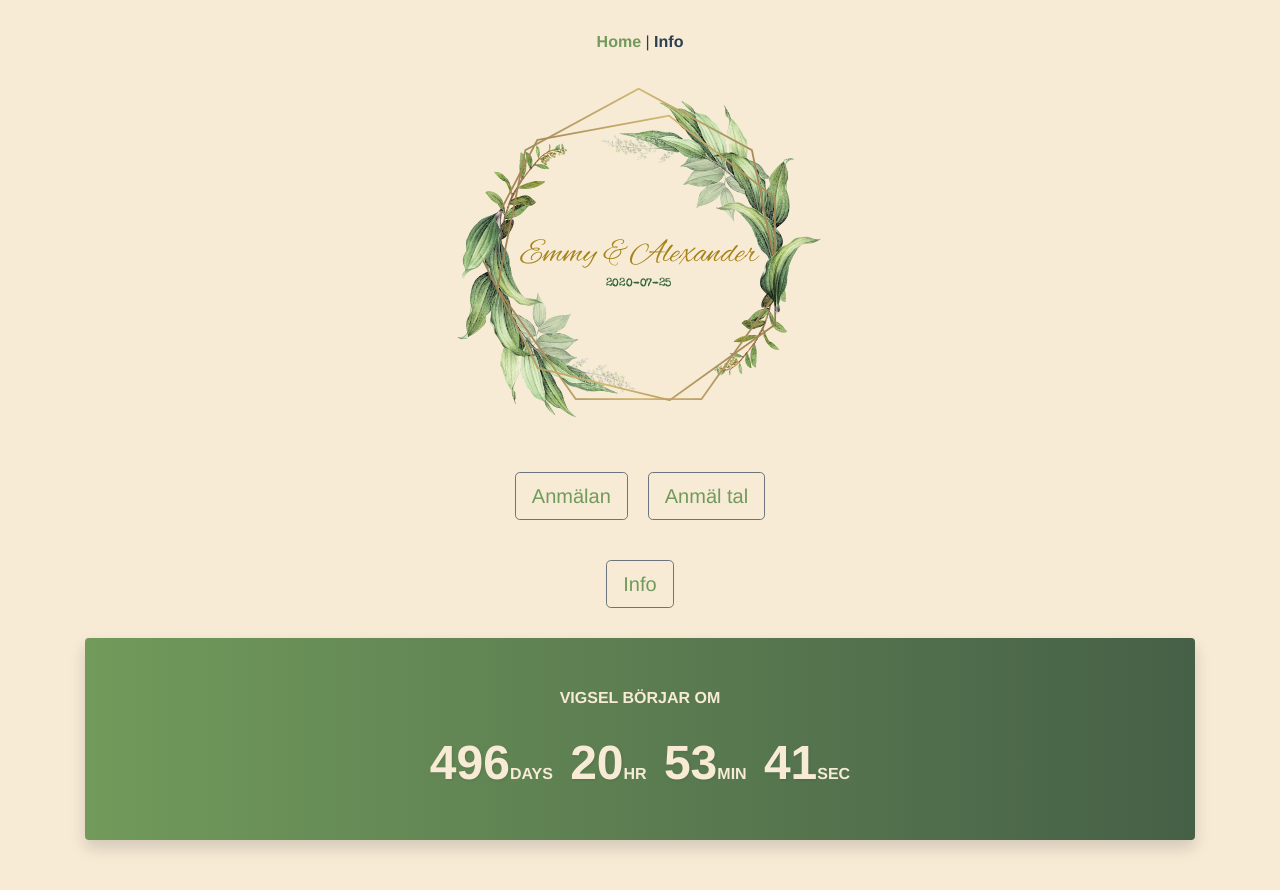
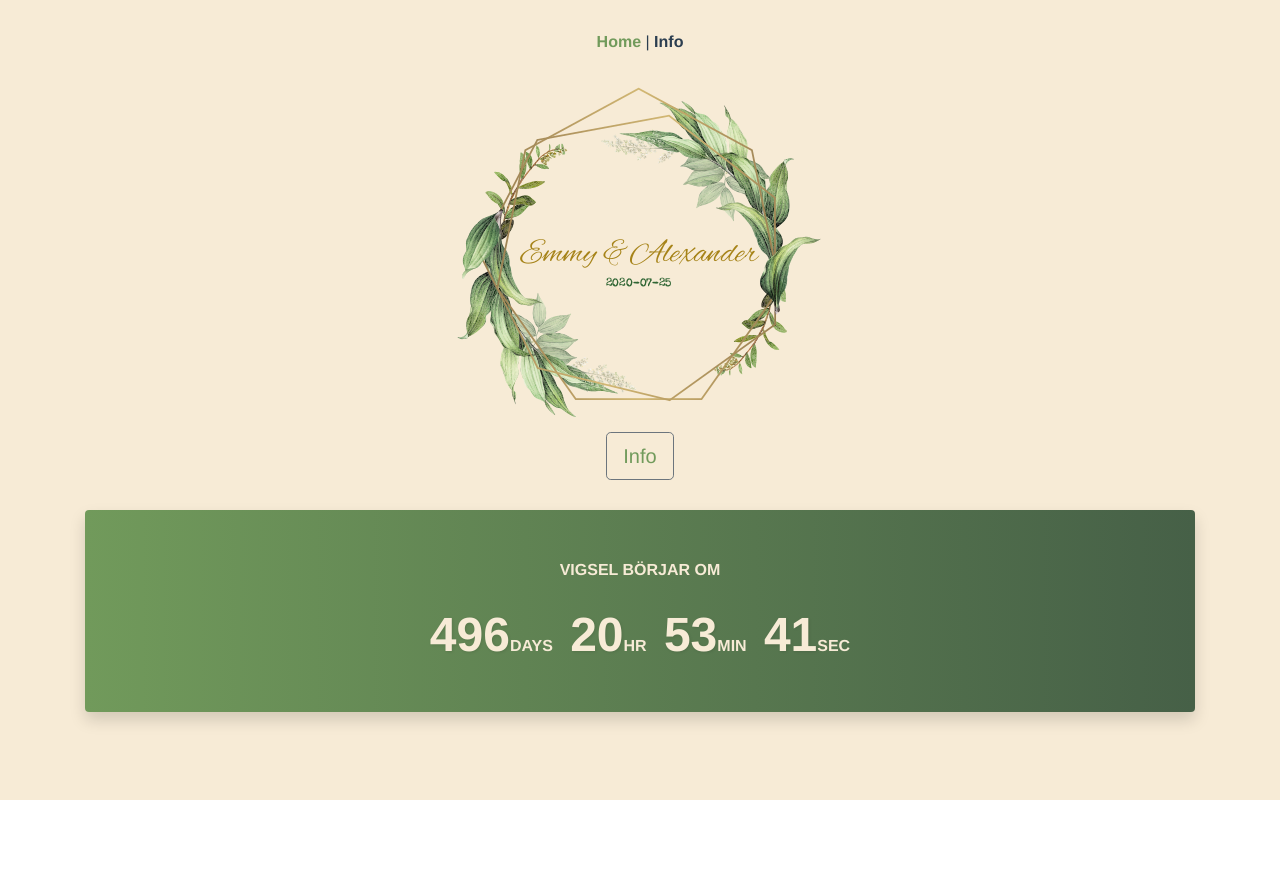
Before and after one commit to owodunni/jardoole, a Vue app: page / in a window 1280 px wide. Shown: the top 890 px of the page. After the commit the page ends 800 px from the top, so only its background shows below. Built offline with nearby package versions, Linux system fonts and the light colour scheme.

Commit message:
Ta bort anmälnings knappar, updatera telefon nummer

```diff
--- a/src/components/Home.vue
+++ b/src/components/Home.vue
@@ -1,25 +1,6 @@
 <template>
   <div>
     <img alt="Vue logo" src="../assets/logo.png" />
-
-    <div class="padding1" />
-
-    <div class="container">
-      <a
-        href="https://docs.google.com/forms/d/e/1FAIpQLScu5phbrIywXJTc8bsGuWEaRnh3jvuubccHecuW9OgbLCo-pw/viewform?usp=sf_link"
-        class="btn btn-outline-secondary btn-lg"
-        role="button"
-        aria-pressed="true"
-      >Anmälan</a>
-      <a
-        href="https://docs.google.com/forms/d/e/1FAIpQLScfkZ9HtlBDGyEgEl7hL4HdrQbHXkBCbAbtGXdryWZpILiI9w/viewform?usp=sf_link"
-        class="btn btn-outline-secondary btn-lg"
-        role="button"
-        aria-pressed="true"
-      >Anmäl tal</a>
-    </div>
-
-    <div class="padding2" />
 
     <div class="container">
       <router-link
--- a/src/views/Info.vue
+++ b/src/views/Info.vue
@@ -32,6 +32,7 @@
       </p>
       <p>Övriga frågor:</p>
       <ul>
+        <li>Markus: 073-8016963</li>
         <li>Emmy: 076-8025551</li>
         <li>
           Toastmasters:
@@ -40,15 +41,11 @@
       </ul>
       <h3>Klädkod</h3>
       <p>Kavaj</p>
-      <h3>Barn</h3>
-      <p>
-        Vi älskar barn men just den här dagen vill vi gärna fira med våra
-        vuxna vänner. Ammande barn är självklart välkomna.
-      </p>
       <h3>Presenter</h3>
       <p>
-        I san bröllops anda är vi nu ute i sista minuten med en
-        <a class="link" href="https://docs.google.com/spreadsheets/d/15s8CR35tAYBcZKicfWkAjadYaUVowadJqJPcXua8vcU/edit?usp=sharing">present lista!</a> För frågor kring present listan så kan ni höra av er till Sara Jardén.
+        Vi önskar oss bidrag till smekmånad eller porslin från
+        <a class="link" href="https://www.cervera.se/varumarken/broste-copenhagen/nordic-sand/">Broste Copenhagen — Nordic sand.</a>
+        Sara Jardén är presentansvarig så hör av er till henne, hon har koll på vad ni kan köpa.
       </p>
       <ul>
         <li>Telefon: 0706-836478</li>
```
